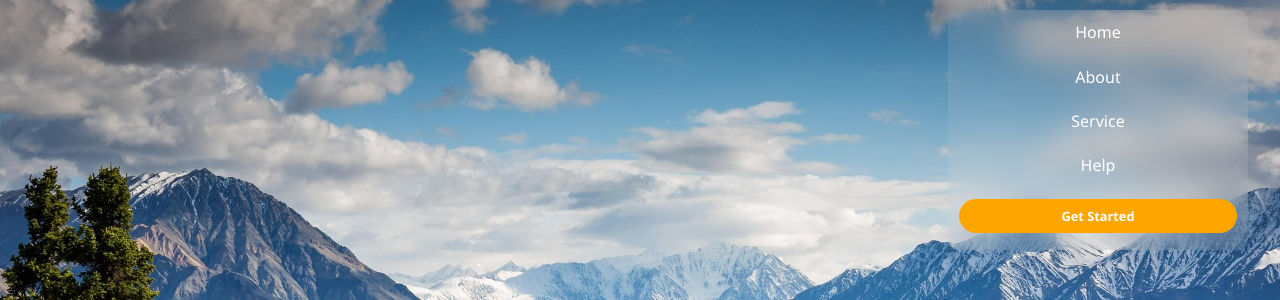
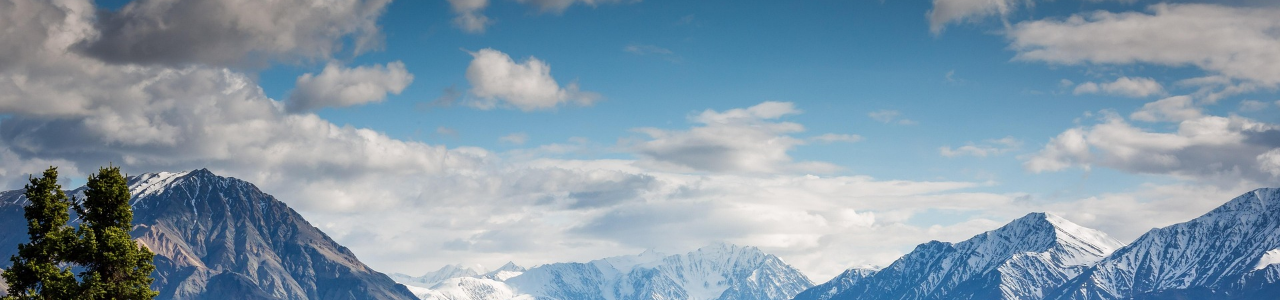
Before and after one commit to balamurugan-s-dev/project, a plain HTML site: page index.html in a window 1280 px wide. Shown: the part 50-350 px from the top of the page. Drawn offline with Linux system fonts and the light colour scheme.

Commit message:
second commit

```diff
--- a/index.html
+++ b/index.html
@@ -20,7 +20,7 @@
             <a href="#" class="action_btn">Get Started</a>
             <div class="toggle_btn"><i class="fa-solid fa-bars"></i></div>
         </div>
-        <div class="dropdown_menu open">
+        <div class="dropdown_menu">
             <li><a href="#">Home</a></li>
             <li><a href="#">About</a></li>
             <li><a href="#">Service</a></li>
```
